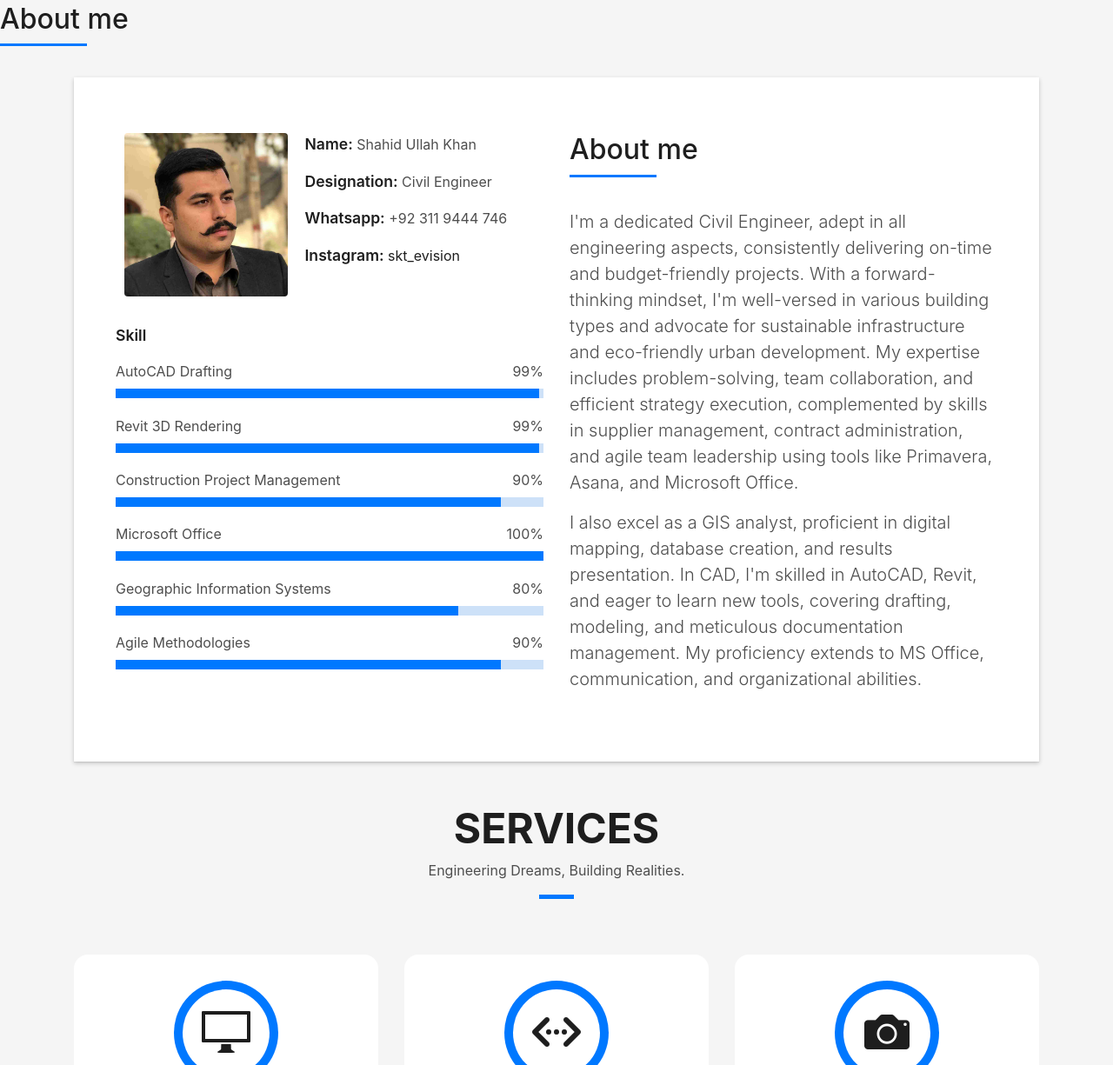
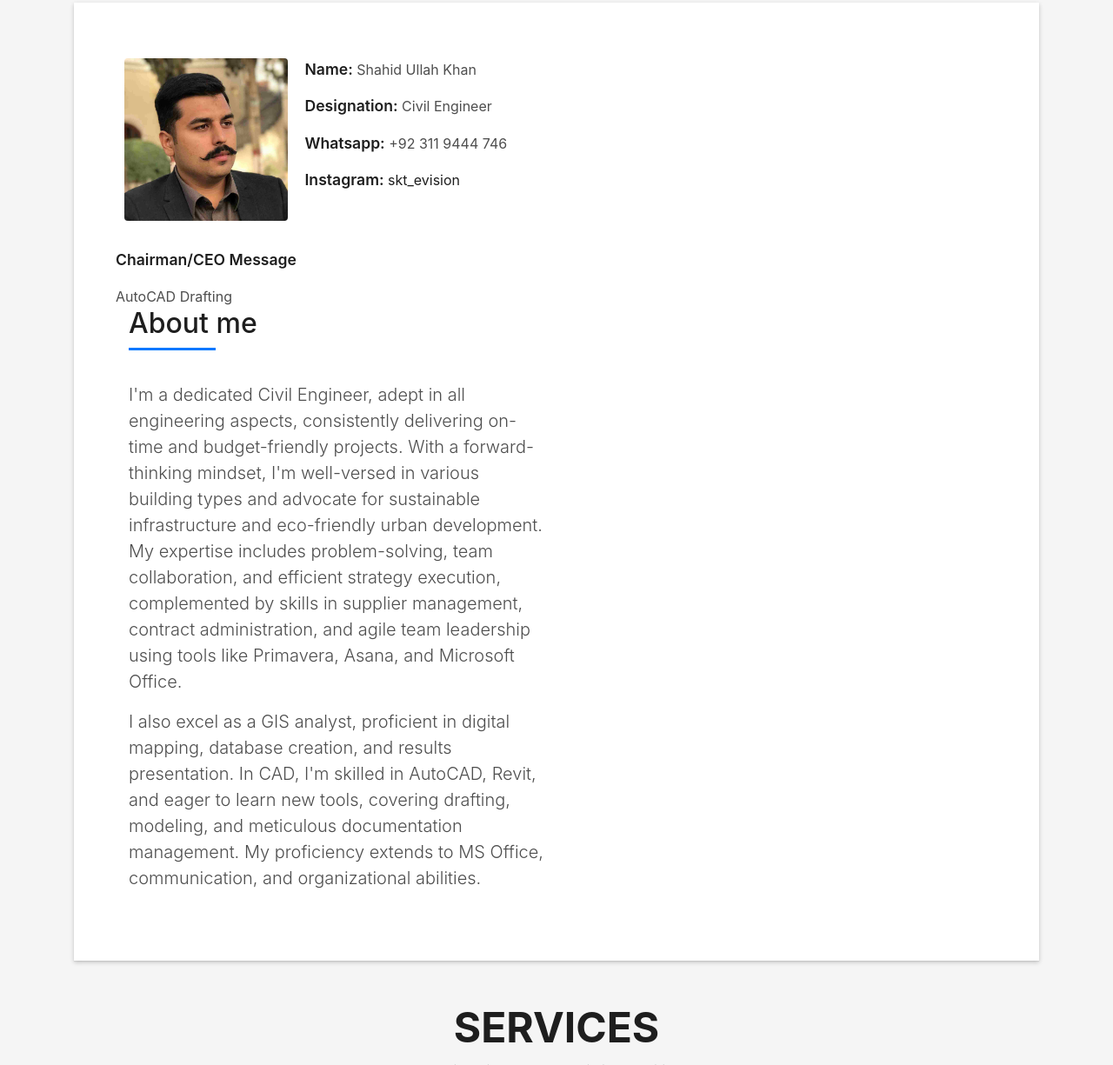
Before and after one commit to sktevision/pf, a plain HTML site: page index.html in a window 1280 px wide. Shown: the part 861-2086 px from the top of the page at 87% size. Drawn offline with Linux system fonts and the light colour scheme; files whose address does not match are found by name.

Commit message:
Update index.html

```diff
--- a/index.html
+++ b/index.html
@@ -84,12 +84,6 @@
   <!--/ Intro Skew End /-->
 
   <section id="about" class="about-mf sect-pt4 route">
-                <div class="about-me pt-4 pt-md-0">
-                <div class="title-box-2">
-                <h5 class="title-left">
-                      About me
-                </h5>
-                </div>
     <div class="container">
       <div class="row">
         <div class="col-sm-12">
@@ -112,36 +106,8 @@
                   </div>
                 </div>
                 <div class="skill-mf">
-                  <p class="title-s">Skill</p>
-                  <span>AutoCAD Drafting</span> <span class="pull-right">99%</span>
-                  <div class="progress">
-                    <div class="progress-bar" role="progressbar" style="width: 99%;" aria-valuenow="99" aria-valuemin="0"
-                      aria-valuemax="100"></div>
-                  </div>
-                  <span>Revit 3D Rendering</span> <span class="pull-right">99%</span>
-                  <div class="progress">
-                    <div class="progress-bar" role="progressbar" style="width: 99%" aria-valuenow="99" aria-valuemin="0"
-                      aria-valuemax="100"></div>
-                  </div>
-                  <span>Construction Project Management</span> <span class="pull-right">90%</span>
-                  <div class="progress">
-                    <div class="progress-bar" role="progressbar" style="width: 90%" aria-valuenow="90" aria-valuemin="0"
-                      aria-valuemax="100"></div>
-                  </div>
-                   <span>Microsoft Office</span> <span class="pull-right">100%</span>
-                  <div class="progress">
-                    <div class="progress-bar" role="progressbar" style="width: 100%;" aria-valuenow="100" aria-valuemin="0"
-                      aria-valuemax="100"></div>
-                  </div>
-                    <span>Geographic Information Systems</span> <span class="pull-right">80%</span>
-                  <div class="progress">
-                    <div class="progress-bar" role="progressbar" style="width: 80%;" aria-valuenow="80" aria-valuemin="0"
-                      aria-valuemax="100"></div>
-                  </div>
-                       <span>Agile Methodologies</span> <span class="pull-right">90%</span>
-                  <div class="progress">
-                    <div class="progress-bar" role="progressbar" style="width: 90%;" aria-valuenow="85" aria-valuemin="0"
-                      aria-valuemax="100"></div>
+                  <p class="title-s">Chairman/CEO Message</p>
+                  <span>AutoCAD Drafting</span>
                   </div>
                 </div>
               </div>
```
